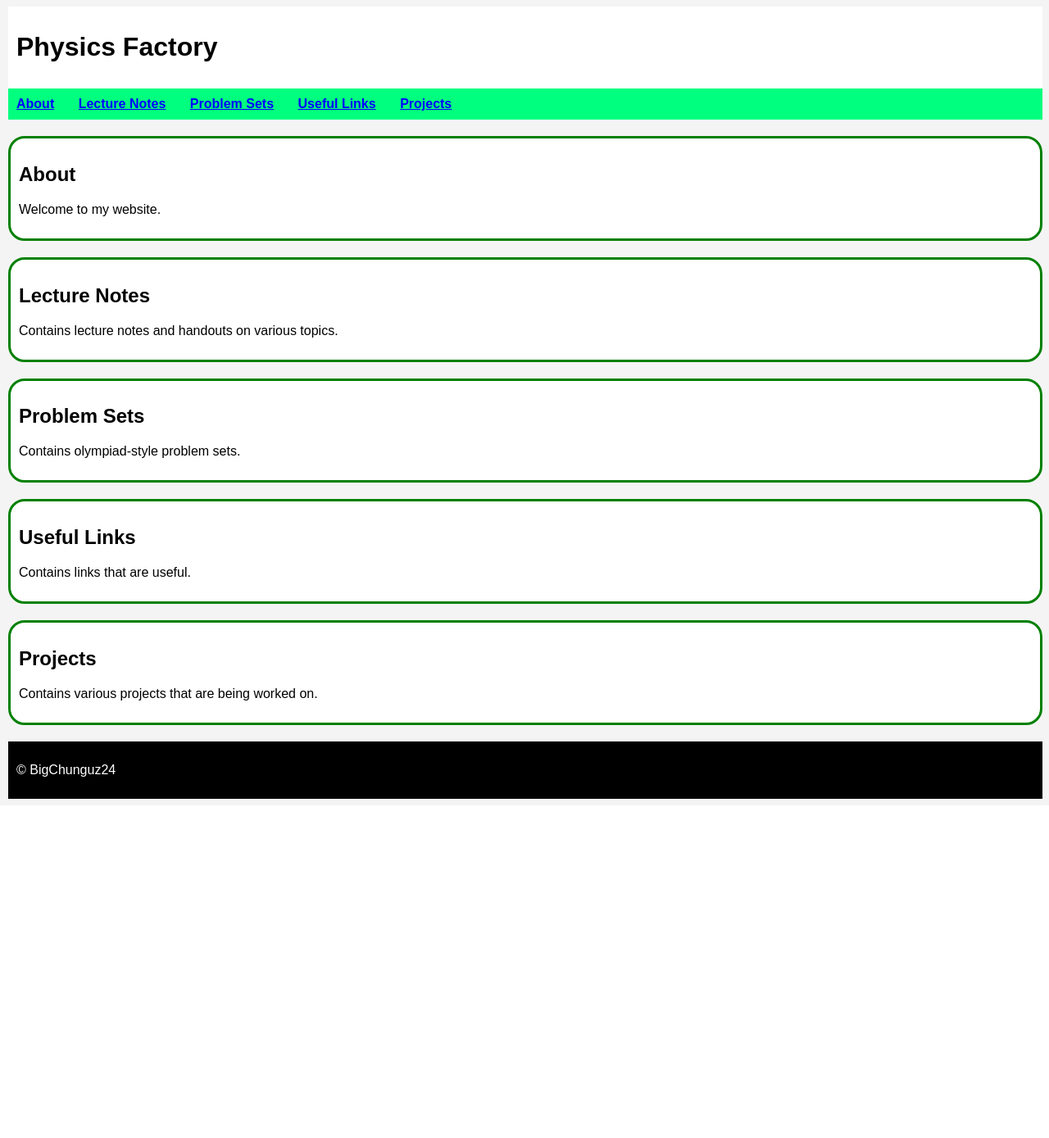
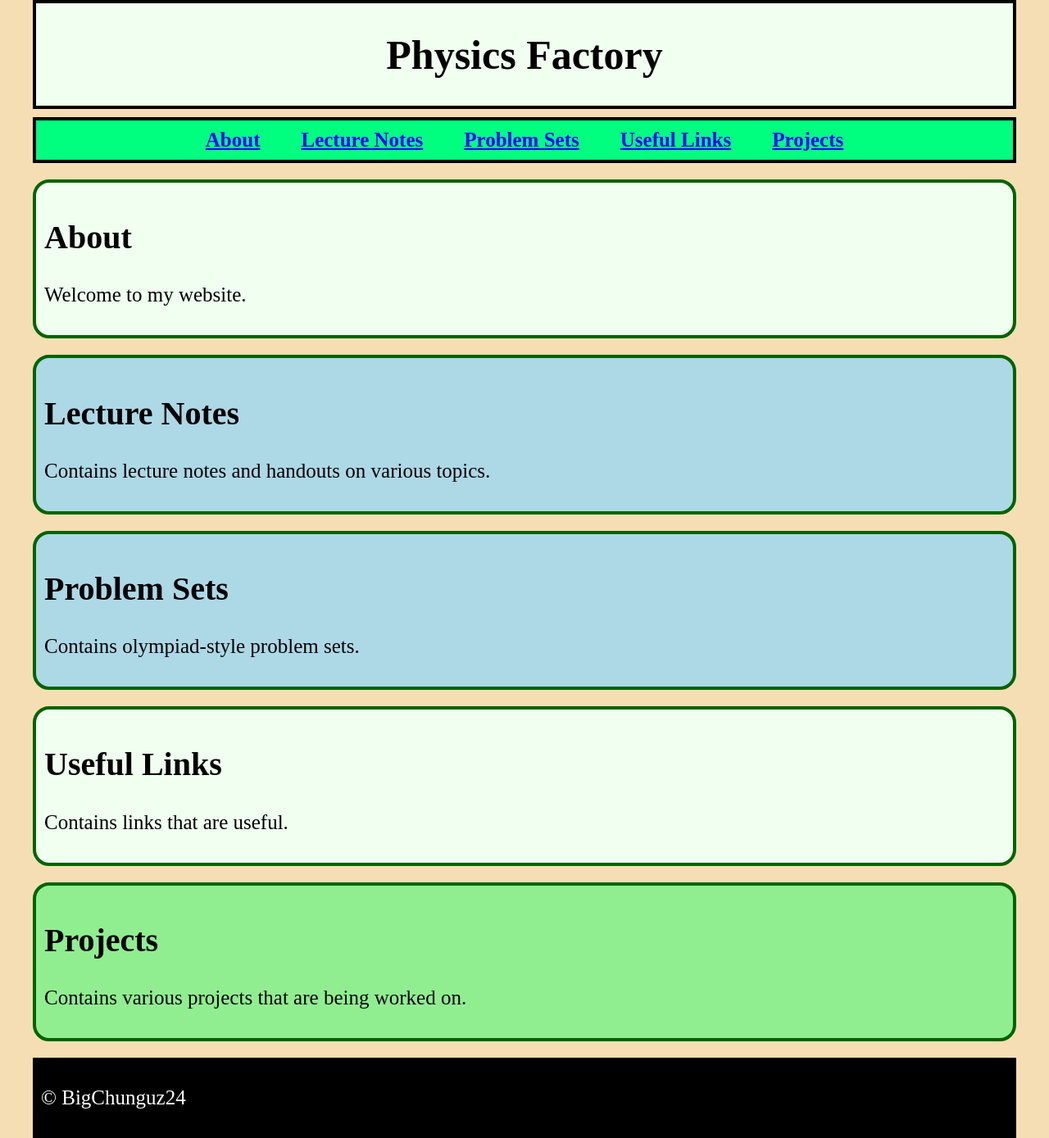
Before and after one commit to BigChunguz24/Fields, a Flask app: page / in a window 1280 px wide. Shown: the whole page at 82% size. Before the commit the page ends 975 px from the top, so only its background shows below. Run offline with Flask 3, Linux system fonts and the light colour scheme.

Commit message:
- Website basics

```diff
--- /dev/null
+++ b/static/body.css
@@ -0,0 +1,9 @@
+body {
+    background: wheat;
+
+    margin: 0;
+    padding: 0 40px;
+
+    font-family: "Times New Roman", sans-serif;
+
+}
--- /dev/null
+++ b/static/classes.css
@@ -0,0 +1,7 @@
+.special {
+    background: lightgreen;
+}
+
+.content-section {
+    background: lightblue;
+}
--- /dev/null
+++ b/static/footer.css
@@ -0,0 +1,8 @@
+footer {
+    background: black;
+
+    margin-top: 20px;
+    padding: 10px;
+
+    color: white;
+}
--- /dev/null
+++ b/static/header.css
@@ -0,0 +1,12 @@
+header {
+    background: honeydew;
+
+    margin: 0;
+    padding: 0px;
+
+    border-width: 4px;
+    border-style: solid;
+    border-color: black;
+
+    text-align: center;
+}
--- /dev/null
+++ b/static/nav.css
@@ -0,0 +1,21 @@
+nav {
+    background: springgreen;
+
+    margin-top: 10px;
+    padding: 10px;
+
+    border-width: 4px;
+    border-style: solid;
+    border-color: black;
+
+    display: flex;
+    justify-content: center;
+    gap: 50px;
+}
+
+nav a {
+    color: blue;
+    font-size: 25px;
+    font-weight: bold;
+    text-decoration: underline;
+}
--- /dev/null
+++ b/static/section.css
@@ -0,0 +1,11 @@
+section {
+    background: honeydew;
+
+    margin-top: 20px;
+    padding: 10px;
+
+    border-width: 4px;
+    border-style: solid;
+    border-color: darkgreen;
+    border-radius: 20px;
+}
--- a/static/style.css
+++ /dev/null
@@ -1,39 +0,0 @@
-body {
-    font-family: Arial, sans-serif;
-    margin-left: 10px;
-    background: #f4f4f4;
-}
-
-header {
-    background: white;
-    padding: 10px;
-}
-
-nav {
-    background: springgreen;
-    padding: 10px;
-}
-
-nav a {
-    color: blue;
-    font-weight: bold;
-    margin-right: 25px;
-    text-decoration: underline;
-}
-
-section {
-    background: white;
-    margin-top: 20px;
-    padding: 10px;
-    border-width: 3px;
-    border-style: solid;
-    border-color: green;
-    border-radius: 20px;
-}
-
-footer {
-    background: black;
-    color: white;
-    padding: 10px;
-    margin-top: 20px;
-}
--- /dev/null
+++ b/static/text.css
@@ -0,0 +1,11 @@
+h1 {
+    font-size: 50px;
+}
+
+h2 {
+    font-size: 40px;
+}
+
+p {
+    font-size: 25px;
+}
--- a/templates/index.html
+++ b/templates/index.html
@@ -3,7 +3,14 @@
 <head>
     <meta charset="UTF-8">
     <title>Physics Factory</title>
-    <link rel="stylesheet" href="{{ url_for('static', filename='style.css') }}">
+    <link rel="stylesheet" href="{{ url_for('static', filename='body.css') }}">
+    <link rel="stylesheet" href="{{ url_for('static', filename='header.css') }}">
+    <link rel="stylesheet" href="{{ url_for('static', filename='nav.css') }}">
+    <link rel="stylesheet" href="{{ url_for('static', filename='section.css') }}">
+    <link rel="stylesheet" href="{{ url_for('static', filename='footer.css') }}">
+    <link rel="stylesheet" href="{{ url_for('static', filename='classes.css') }}">
+        <link rel="stylesheet" href="{{ url_for('static', filename='text.css') }}">
+
 </head>
 
 <body>
@@ -22,35 +29,35 @@
 
     <main>
         <section id="about">
-            <h1>About</h1>
+            <h2>About</h2>
             <p>
                 Welcome to my website.
             </p>
         </section>
 
-        <section id="lecture_notes">
-            <h1>Lecture Notes</h1>
+        <section id="lecture_notes" class="content-section">
+            <h2>Lecture Notes</h2>
             <p>
                 Contains lecture notes and handouts on various topics.
             </p>
         </section>
 
-        <section id="problem_sets">
-            <h1>Problem Sets</h1>
+        <section id="problem_sets" class="content-section">
+            <h2>Problem Sets</h2>
             <p>
                 Contains olympiad-style problem sets.
             </p>
         </section>
 
         <section id="useful_links">
-            <h1>Useful Links</h1>
+            <h2>Useful Links</h2>
             <p>
                 Contains links that are useful.
             </p>
         </section>
 
-        <section id="projects">
-            <h1>Projects</h1>
+        <section id="projects" class="special">
+            <h2>Projects</h2>
             <p>
                 Contains various projects that are being worked on.
             </p>
```
